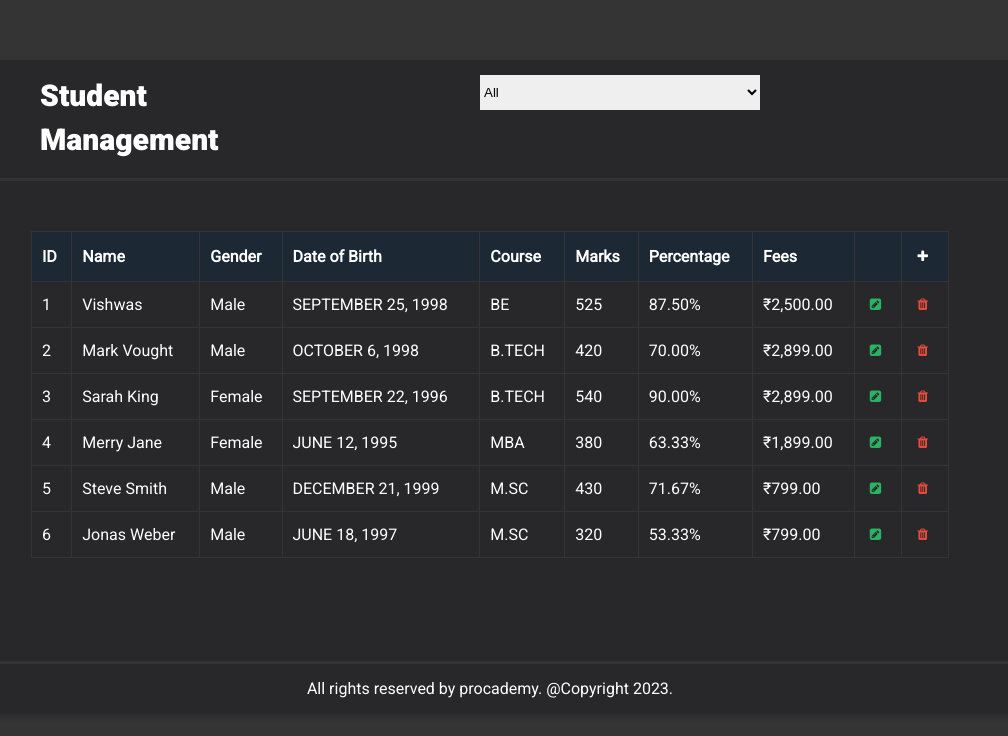
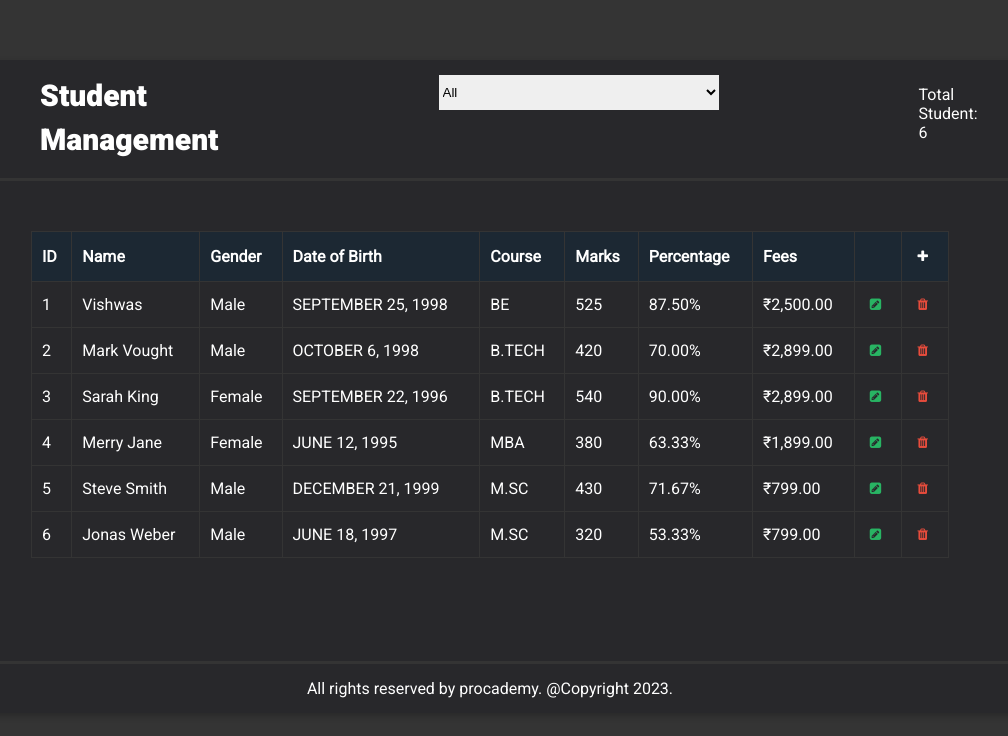
Before and after one commit to VIS-WAS/angular-pipes, an Angular app: page / in a window 1280 px wide. Shown: the top 736 px of the page, without its empty margins (150-1158 px from the left). Built offline with nearby package versions, Linux system fonts and the light colour scheme.

Commit message:
async pipe

```diff
--- a/src/app/admin/admin.component.html
+++ b/src/app/admin/admin.component.html
@@ -15,6 +15,9 @@
         <option value="Male">Male</option>
         <option value="Female">Female</option>
       </select>
+    </div>
+    <div style="margin: 10px 0px">
+      Total Student: {{ totalStudent | async }}
     </div>
   </div>
   <!--HEADER ENDS-->
--- a/src/app/admin/admin.component.ts
+++ b/src/app/admin/admin.component.ts
@@ -19,6 +19,12 @@ export class AdminComponent implements OnInit {
   stdIdToEdit: number;
 
   filterText: string = 'All';
+
+  totalStudent = new Promise((resolve, rejection) => {
+    setTimeout(() => {
+      resolve(this.students.length);
+    }, 2000);
+  });
 
   @ViewChild('name') Name: ElementRef;
   @ViewChild('gender') Gender: ElementRef;
```
